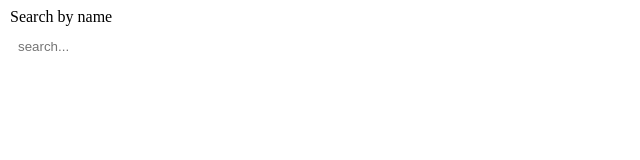
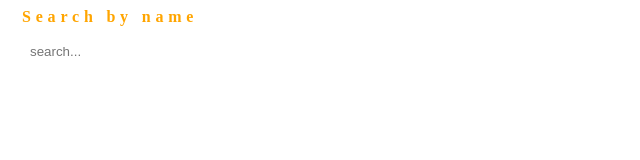
Before and after one commit to dafen173/Friends-app, a plain HTML site: page index.html in a window 1280 px wide. Shown: the whole page, without its empty margins (0-640 px from the left). Drawn offline with Linux system fonts and the light colour scheme.

Commit message:
day2 at work

```diff
--- a/index.html
+++ b/index.html
@@ -15,19 +15,19 @@
 <body>
 	<main class="!!!">
 		<aside class="!!!!">
-			<div class="!!!!">
-				<div class="!!!">
+			<form class="!!!!">
+				<fieldset class="form__fieldset">
 					<legend class="form__legend">Search by name</legend>
 
-					<label class="!!!">
-						<input class="form__input form__input--search" type="search" name="search" placeholder="search...">
+					<label class="form__label form__label--search">
+						<input class="form__input--search" type="search" name="search" placeholder="search...">
 					</label>
-				</div>
+				</fieldset>
 
 
 
 
-			</div>
+			</form>
 		</aside>
 	</main>
 
--- a/style.css
+++ b/style.css
@@ -1,4 +1,3 @@
-
 
 
 .form__input--search {
@@ -8,3 +7,43 @@
     min-height: 2.5rem;
     border-radius: 4px;
 }
+
+.form__label {
+    margin: 10px 0;
+}
+
+/*
+.form__label--search {
+    width: 100%;
+}
+*/
+
+.form__legend {
+    color: orange;
+
+    /*align-items: center;  display: inline-flex;   */
+    letter-spacing: 0.3rem;
+    font-weight: bold;
+}
+
+.form__fieldset {
+    border: none;
+    margin: 0 0 15px;
+
+}
+
+
+
+/*
+.form__fieldset {
+    border: none;
+    margin: 0 0 15px;
+
+
+    padding: 0;
+    display: flex;
+    align-items: center;
+}
+
+
+*/
```
